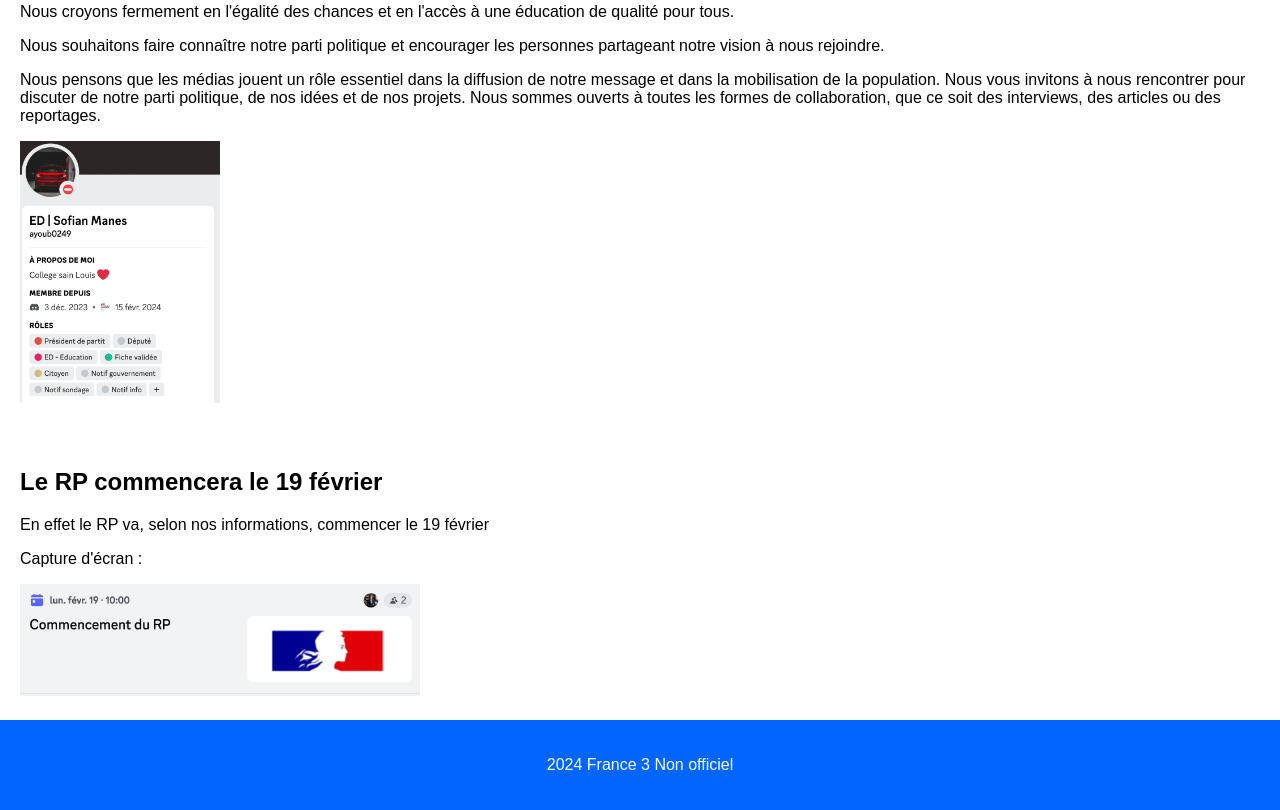
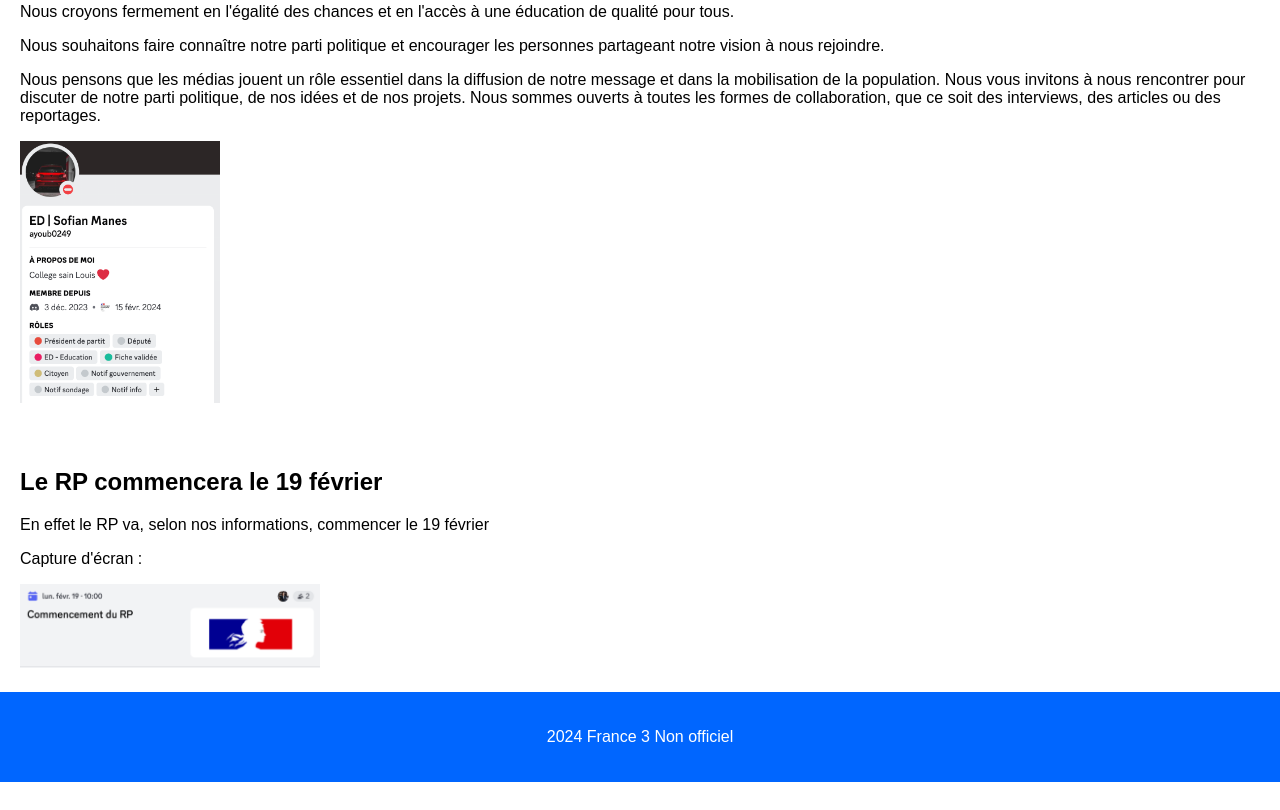
Before and after one commit to tv-fr-site/fr3, a plain HTML site: page index.html in a window 1280 px wide. Shown: the part 3203-4013 px from the top of the page. After the commit the page ends 3985 px from the top, so only its background shows below. Drawn offline with Linux system fonts and the light colour scheme.

Commit message:
Update index.html

```diff
--- a/index.html
+++ b/index.html
@@ -137,7 +137,9 @@ Autre motif de mécontentement, la rémunération, "trop faible avec l'inflation
       <h2>Le RP commencera le 19 février</h2>
       <p>En effet le RP va, selon nos informations, commencer le 19 février</p>
 	<p>Capture d'écran :</p>
+	<div class="debutrpimg">
 	<img src="debutrpcapture.png" alt="debut rp capture png">
+		</div>
     </section>
 </section>
 
```
